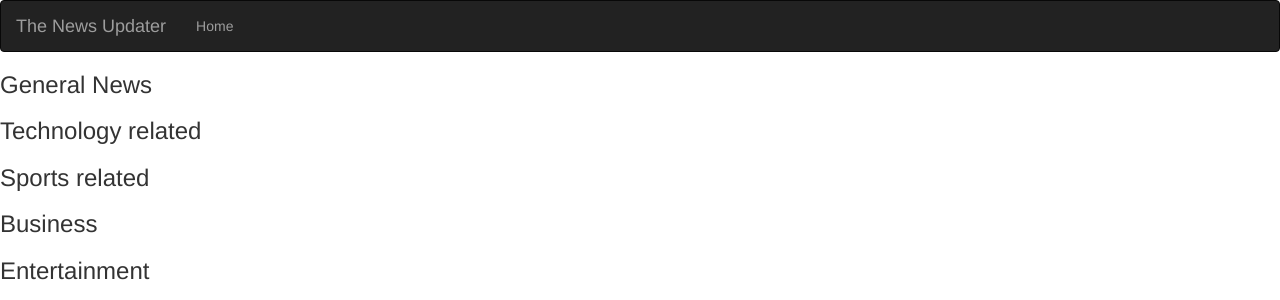
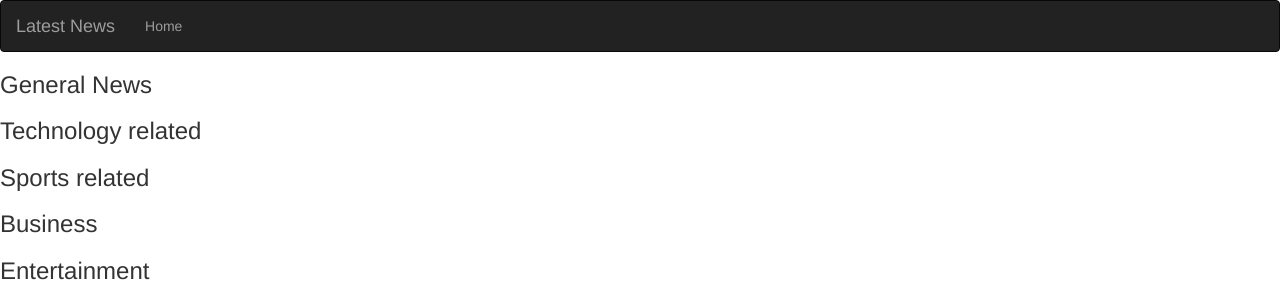
Before and after one commit to makenzie-ops/newsArticle, a Flask app: template app/templates/index.html in a window 1280 px wide. Shown: the top 300 px of the page. Run offline with Flask 2, Linux system fonts and the light colour scheme; the template is opened without the code that fills it, so the values that code supplies are empty; parts of the project's set-up code (start-up, migrations or seed data) failed here and were passed over; some libraries are stand-ins or nearby versions.

Commit message:
update ob the navbar file

```diff
--- a/app/templates/navbar.html
+++ b/app/templates/navbar.html
@@ -2,12 +2,12 @@
     <div class="container-fluid">
         <div class="navbar-header">
             <button type="button" class="navbar-toggle" data-toggle="collapse" data-target=".navbar-collapse">
-              <span class="sr-only">Toggle navigation</span>
-              <span class="icon-bar"></span>
-              <span class="icon-bar"></span>
-              <span class="icon-bar"></span>
+                <span class="sr-only">Toggle navigation</span>
+                <span class="icon-bar"></span>
+                <span class="icon-bar"></span>
+                <span class="icon-bar"></span>
             </button>
-            <a class="navbar-brand" href="/"> The News Updater </a>
+            <a class="navbar-brand" href="/"> Latest News </a>
         </div>
         <div class="navbar-collapse collapse">
             <ul class="nav navbar-nav">
```
